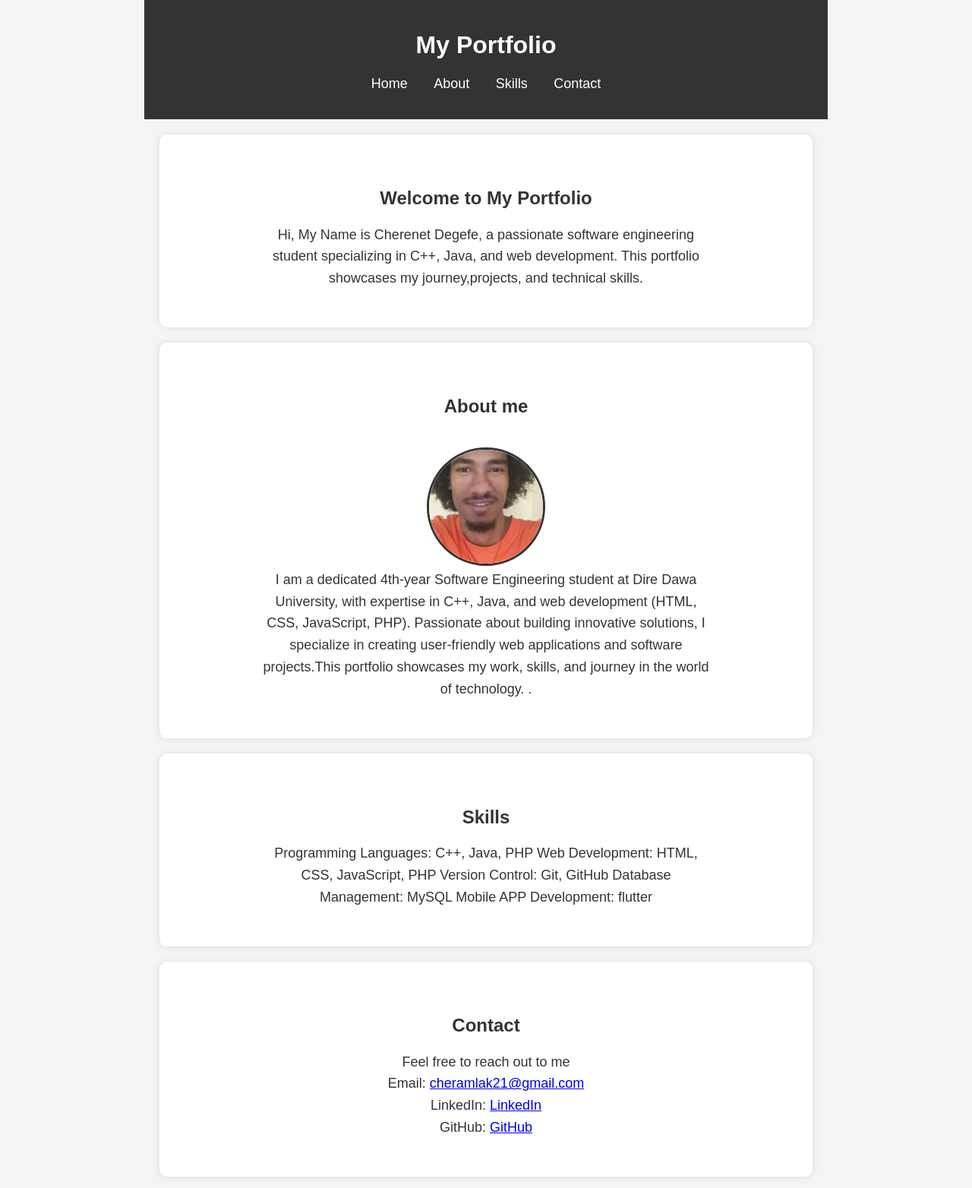
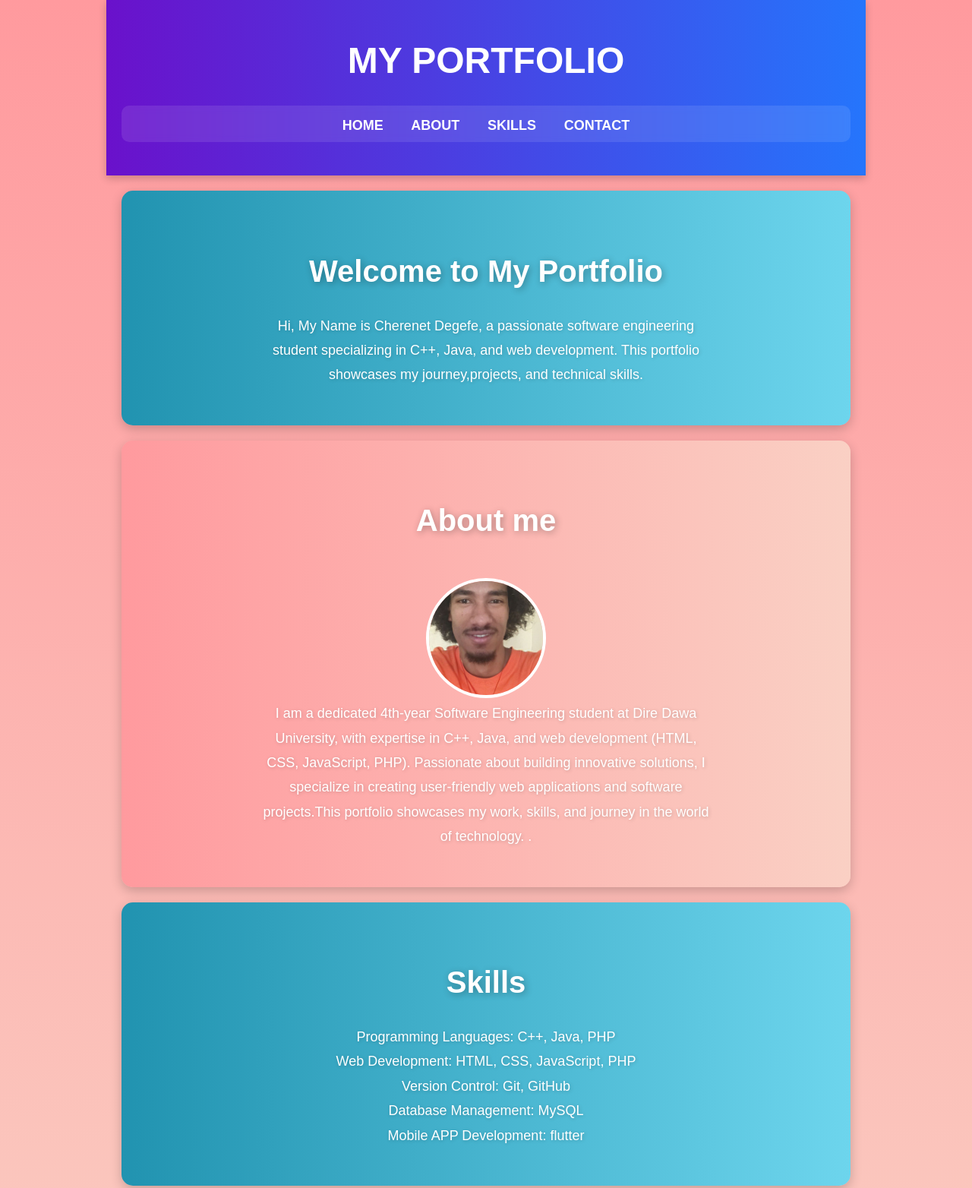
Before and after one commit to cherab19/portfolio, a plain HTML site: page index.html in a window 1280 px wide. Shown: the top 1564 px of the page at 76% size. Drawn offline with Linux system fonts and the light colour scheme; a script that the page names is missing.

Commit message:
improved style

```diff
--- a/index.html
+++ b/index.html
@@ -33,11 +33,11 @@
     </section>
     <section id="skills">
         <h2>Skills</h2>
-        <p>Programming Languages: C++, Java, PHP
-            Web Development: HTML, CSS, JavaScript, PHP
-            Version Control: Git, GitHub
-            Database Management: MySQL
-            Mobile APP Development: flutter
+        <p>Programming Languages: C++, Java, PHP<br>
+           Web Development: HTML, CSS, JavaScript, PHP<br>
+           Version Control: Git, GitHub<br>
+           Database Management: MySQL<br>
+           Mobile APP Development: flutter
         </p>
     </section>
 
@@ -47,7 +47,7 @@
 
             Email: <a href="mailto:cheramlak21@gmail.com">cheramlak21@gmail.com</a><br>
             LinkedIn: <a href="https://www.linkedin.com/in/cherenet-degefe-ba021734a" target="_blank">LinkedIn</a><br>
-            GitHub: <a href="https://github.com/cherab-19" target="_blank">GitHub</a>
+            GitHub: <a href="https://github.com/cherab19" target="_blank">GitHub</a>
         </p>
     </section>
 
--- a/style.css
+++ b/style.css
@@ -4,23 +4,34 @@ body {
     margin: 0;
     padding: 0;
     box-sizing: border-box;
-    background-color: #f4f4f4;
+    background: linear-gradient(to bottom, #ff9a9e, #fad0c4);
     color: #333;
-    max-width: 900px; /* Restricting width to shorten sentences in one line */
-    margin: auto; /* Centering the content */
+    max-width: 1000px;
+    margin: auto;
+    overflow-x: hidden;
 }
 
+/* Header */
 header {
-    background-color: #333;
+    background: linear-gradient(to right, #6a11cb, #2575fc);
     color: white;
     padding: 20px;
     text-align: center;
+    font-size: 24px;
+    font-weight: bold;
+    text-transform: uppercase;
+    box-shadow: 0 4px 10px rgba(0, 0, 0, 0.2);
 }
 
+/* Navigation Bar */
 nav ul {
     list-style: none;
     padding: 0;
     text-align: center;
+    background: rgba(255, 255, 255, 0.1);
+    padding: 10px 0;
+    border-radius: 10px;
+    backdrop-filter: blur(5px);
 }
 
 nav ul li {
@@ -32,44 +43,78 @@ nav ul li a {
     color: white;
     text-decoration: none;
     font-size: 18px;
+    font-weight: bold;
+    transition: color 0.3s, transform 0.3s;
 }
 
 nav ul li a:hover {
     text-decoration: underline;
+    color: #ffeb3b;
+    transform: scale(1.1);
 }
 
+/* Sections */
 section {
     padding: 50px;
     text-align: center;
-    background-color: white;
+    background: white;
     margin: 20px;
-    border-radius: 10px;
-    box-shadow: 0 0 10px rgba(0, 0, 0, 0.1);
+    border-radius: 15px;
+    box-shadow: 0 5px 15px rgba(0, 0, 0, 0.2);
+    transition: transform 0.3s ease-in-out;
 }
 
-h2 {
-    color: #333;
+section:hover {
+    transform: translateY(-10px);
 }
 
+/* Animated Wave Effect */
+section:nth-child(odd) {
+    background: linear-gradient(to right, #ff9966, #ff5e62);
+    color: white;
+}
+
+section:nth-child(even) {
+    background: linear-gradient(to right, #2193b0, #6dd5ed);
+    color: white;
+}
+
+/* Headings */
+h2 {
+    font-size: 2.5rem;
+    color: #ffffff;
+    text-shadow: 2px 2px 10px rgba(0, 0, 0, 0.3);
+}
+
+/* Paragraphs */
 p {
     font-size: 18px;
-    line-height: 1.6;
-    max-width: 600px; /* Shortening sentence length */
+    line-height: 1.8;
+    max-width: 600px;
     margin: auto;
+    color: white;
+    text-shadow: 1px 1px 5px rgba(0, 0, 0, 0.2);
 }
 
 /* Profile Section */
 #about {
     text-align: center;
     padding: 50px;
+    background: linear-gradient(to right, #ff9a9e, #fad0c4);
+    border-radius: 15px;
 }
 
 #about img {
     width: 150px;
     height: 150px;
     border-radius: 50%;
-    border: 3px solid #333;
+    border: 4px solid white;
     margin-top: 20px;
+    transition: transform 0.3s ease-in-out;
+}
+
+#about img:hover {
+    transform: scale(1.1);
 }
 
 /* Responsive Design */
@@ -82,4 +127,9 @@ p {
     nav ul li {
         margin: 10px 0;
     }
+
+    #about img {
+        width: 120px;
+        height: 120px;
+    }
 }
```
